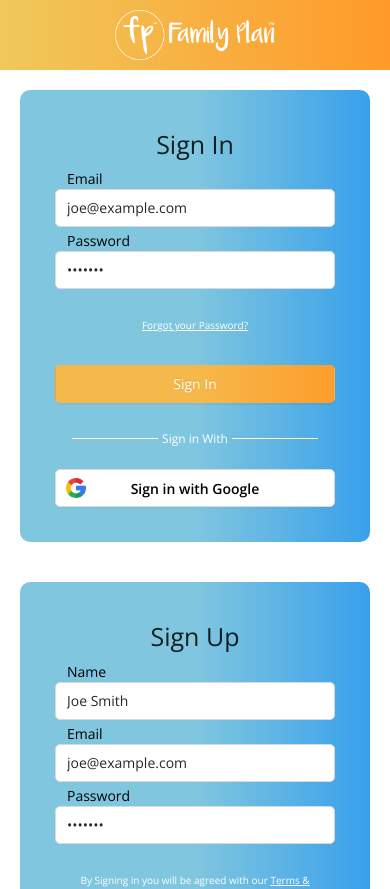
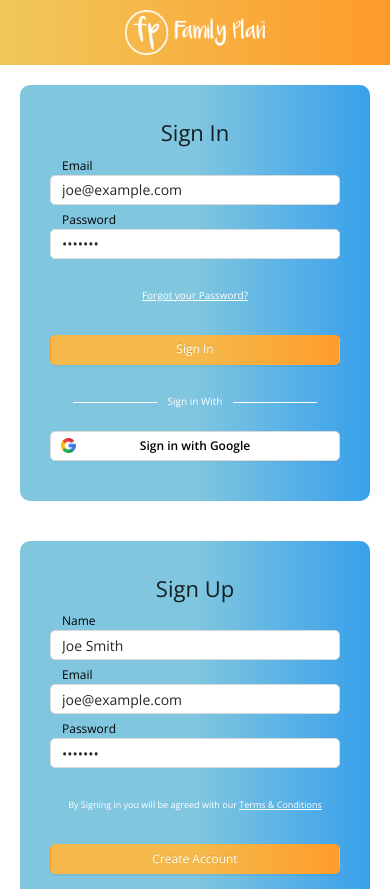
Before and after one commit to fahadcoddle/family-plan-web, a React (Create React App) app: page / in a window 390 px wide. Shown: the top 889 px of the page. Built offline with nearby package versions, Linux system fonts and the light colour scheme.

Commit message:
added responsive styles

```diff
--- a/src/Components/Datepicker.scss
+++ b/src/Components/Datepicker.scss
@@ -153,6 +153,42 @@
         background-color: #fafafa;
     }
 }
+@media (min-width: 1920px) {
+    .dateDayItem {
+        width: 60px;
+        height: 160px;
+    }
+    .dateLabel {
+        width: 53px;
+        height: 53px;
+        span {
+            font-size: 20px;
+        }
+    }
+    .dayLabel {
+        font-size: 14px;
+    }
+    .notify {
+        padding: 0px 5px;
+        span {
+            width: 12px;
+            height: 12px;
+            margin: 2px;
+        }
+    }
+}
+@media (max-width: 1919px) {
+    .dateLabel {
+        width: 45px;
+        height: 45px;
+        span {
+            font-size: 14px;
+        }
+    }
+    .dayLabel {
+        font-size: 10px;
+    }
+}
 @media (max-width: 768px) {
     .dateDayItem {
         margin: 0px 5px;
--- a/src/Header/Header.js
+++ b/src/Header/Header.js
@@ -1,7 +1,7 @@
 import React from 'react';
 import './Header.scss';
 import { Row, Col, Select } from 'antd';
-import logo from '../Assets/full-logo.png';
+import logo from '../Assets/fp-logo.png';
 import settings from '../Assets/settings.png';
 import help from '../Assets/help.png';
 import user from '../Assets/user.png';
@@ -51,7 +51,6 @@ const Header = () => {
                             </a>
                         </span>
                     </div>
-
                 </Col>
             </Row>
         </div>
--- a/src/Header/Header.scss
+++ b/src/Header/Header.scss
@@ -102,8 +102,8 @@
     @media (max-width: 768px) {
         padding: 10px;
         .logo-wrap {
-            width: 100px;
-            height: 30px;
+            width: 85px;
+            height: 25px;
         }
         .icon-wrap {
             .icon-inner {
--- a/src/Landing/Calender/Calender.js
+++ b/src/Landing/Calender/Calender.js
@@ -70,7 +70,7 @@ const Calender = () => {
                                     <span>7:10am</span>
                                     <div className="stat">
                                         <span className="list-info orange"></span>
-                                        <span className="list-info orange"></span>
+                                        <span className="list-info blue"></span>
                                     </div>
                                 </div>
                                 <div className="list-activity">
@@ -116,7 +116,7 @@ const Calender = () => {
                                     <span>7:10am</span>
                                     <div className="stat">
                                         <span className="list-info orange"></span>
-                                        <span className="list-info orange"></span>
+                                        <span className="list-info blue"></span>
                                     </div>
                                 </div>
                                 <div className="list-activity">
@@ -162,7 +162,7 @@ const Calender = () => {
                                     <span>7:10am</span>
                                     <div className="stat">
                                         <span className="list-info orange"></span>
-                                        <span className="list-info orange"></span>
+                                        <span className="list-info blue"></span>
                                     </div>
                                 </div>
                                 <div className="list-activity">
@@ -208,7 +208,7 @@ const Calender = () => {
                                     <span>7:10am</span>
                                     <div className="stat">
                                         <span className="list-info orange"></span>
-                                        <span className="list-info orange"></span>
+                                        <span className="list-info violet"></span>
                                     </div>
                                 </div>
                                 <div className="list-activity">
@@ -254,7 +254,7 @@ const Calender = () => {
                                     <span>7:10am</span>
                                     <div className="stat">
                                         <span className="list-info orange"></span>
-                                        <span className="list-info orange"></span>
+                                        <span className="list-info blue"></span>
                                     </div>
                                 </div>
                                 <div className="list-activity">
--- a/src/Landing/Calender/Calender.scss
+++ b/src/Landing/Calender/Calender.scss
@@ -212,3 +212,79 @@
     font-style: italic;
     font-weight: 300 !important;
 }
+@media (min-width: 1920px) {
+    .calender-card {
+        .list {
+            .list-day {
+                span {
+                    font-size: 20px;
+                    &:not(:first-of-type) {
+                        font-size: 14px;
+                    }
+                }
+            }
+            .list-timer {
+                span {
+                    &:first-of-type {
+                        font-size: 14px;
+                    }
+                }
+            }
+            .list-info {
+                width: 12px;
+                height: 12px;
+            }
+            .list-activity {
+                span {
+                    font-size: 14px;
+                    &:first-of-type {
+                        font-size: 18px;
+                    }
+                }
+            }
+        }
+    }
+    .card-head {
+        span {
+            font-size: 20px;
+        }
+    }
+}
+@media (max-width: 1920px) {
+    .calender-card {
+        .list {
+            .list-day {
+                span {
+                    font-size: 14px;
+                    &:not(:first-of-type) {
+                        font-size: 10px;
+                    }
+                }
+            }
+            .list-timer {
+                span {
+                    &:first-of-type {
+                        font-size: 10px;
+                    }
+                }
+            }
+            .list-info {
+                width: 9px;
+                height: 9px;
+            }
+            .list-activity {
+                span {
+                    font-size: 10px;
+                    &:first-of-type {
+                        font-size: 13px;
+                    }
+                }
+            }
+        }
+    }
+    .card-head {
+        span {
+            font-size: 14px !important;
+        }
+    }
+}
--- a/src/Landing/RecentRequest/RecentRequest.scss
+++ b/src/Landing/RecentRequest/RecentRequest.scss
@@ -166,3 +166,58 @@
 .custom-mr {
     margin-right: 10px;
 }
+
+@media (min-width: 1920px) {
+    .req {
+        &-details {
+            span {
+                font-size: 16px;
+                color: #333333;
+                &:first-of-type {
+                    font-size: 16px;
+                }
+            }
+        }
+        &-amount {
+            span {
+                font-size: 12px;
+                color: #333333;
+                &:first-of-type {
+                    font-size: 16px;
+                }
+            }
+        }
+        &-action {
+            span {
+                font-size: 14px;
+            }
+        }
+    }
+}
+@media (max-width: 1919px) {
+    .req {
+        &-details {
+            span {
+                font-size: 12px;
+                color: #333333;
+                &:first-of-type {
+                    font-size: 13px;
+                }
+            }
+        }
+        &-amount {
+            span {
+                font-size: 12px;
+                color: #333333;
+                &:first-of-type {
+                    font-size: 13px;
+                }
+            }
+        }
+        &-action {
+            span {
+                font-size: 12px;
+            }
+        }
+    }
+}
--- a/src/Landing/ToDoList/ToDoList.scss
+++ b/src/Landing/ToDoList/ToDoList.scss
@@ -49,21 +49,13 @@
                     height: 15px;
                     margin-right: 5px;
                 }
-                // &:hover {
-                //     background: transparent;
-                //     border: 1px solid rgb(240, 200, 91);
-                //     transition: all ease-in-out 0.5s;
-                //     span {
-                //         color: rgb(240, 200, 91) !important;
-                //     }
-                // }
             }
             @media (max-width: 768px) {
                 button {
                     height: 25px;
                     padding: 10px;
                     span {
-                        font-size: 10px;
+                        font-size: 10px !important;
                     }
                 }
             }
@@ -188,7 +180,7 @@
         }
     }
     &-time {
-        padding: 0px 15px;
+        padding: 0px 10px;
         span {
             font-size: 14px;
             color: #000000;
@@ -196,9 +188,6 @@
     }
     &-task {
         padding: 0px 5px;
-        // -ms-flex-preferred-size: 50%;
-        // flex-basis: 50%;
-        // max-width: 150px;
         width: 160px;
         white-space: nowrap;
         overflow: hidden;
@@ -240,11 +229,6 @@
         }
     }
     @media (max-width: 768px) {
-        &-inner {
-            span {
-                // font-size: 12px;
-            }
-        }
         &-check,
         &-more {
             width: 15px;
@@ -252,7 +236,6 @@
         }
         &-task {
             padding: 0px 5px;
-            // flex-basis: 45%;
             span {
                 font-size: 11px;
             }
@@ -297,3 +280,52 @@
 .td-card {
     height: 100%;
 }
+@media (min-width: 1920px) {
+    .td-card {
+        .list {
+            &-date {
+                span {
+                    font-size: 14px;
+                    &:first-of-type {
+                        font-size: 16px;
+                    }
+                }
+            }
+            &-time {
+                span {
+                    font-size: 16px;
+                }
+            }
+            &-task {
+                span {
+                    font-size: 16px;
+                }
+            }
+        }
+    }
+}
+@media (max-width: 1919px) {
+    .td-card {
+        .list {
+            &-date {
+                width: 65px;
+                span {
+                    font-size: 10px;
+                    &:first-of-type {
+                        font-size: 13px;
+                    }
+                }
+            }
+            &-time {
+                span {
+                    font-size: 13px;
+                }
+            }
+            &-task {
+                span {
+                    font-size: 13px;
+                }
+            }
+        }
+    }
+}
--- a/src/Signin/Signin.js
+++ b/src/Signin/Signin.js
@@ -2,7 +2,7 @@ import React, { useState } from 'react';
 import '../Signin/Signin.scss';
 import { Form, Input, Button } from 'antd';
 import img from '../Assets/google.png';
-import logo from '../Assets/full-logo.png';
+import logo from '../Assets/fp-logo.png';
 import { Link } from 'react-router-dom';
 import FloatLabel from '../Components/FloatLabel/FloatLabel';
 
@@ -38,7 +38,6 @@ const Signup = (props) => {
             </div>
             <div className="inner-signup">
                 <div className="content-wrap">
-                    <div>
                     <div className="content-card">
                         <h1>Sign In</h1>
                         <Form
@@ -53,11 +52,7 @@ const Signup = (props) => {
                             </FloatLabel>
 
                             <FloatLabel label="Password" name="password" value={password}>
-                                    <Input
-                                        value={password}
-                                        type="password"
-                                        onChange={(e) => setPassword(e.target.value)}
-                                    />
+                                <Input value={password} type="password" onChange={(e) => setPassword(e.target.value)} />
                             </FloatLabel>
                             <Form.Item {...tailLayout}>
                                 <div className="fgt-pwd">
@@ -72,7 +67,6 @@ const Signup = (props) => {
                                 </Link>
                             </Form.Item>
                         </Form>
-
                         <div className="g-link">
                             <span>Sign in With</span>
                         </div>
@@ -82,9 +76,7 @@ const Signup = (props) => {
                         </Button>
                     </div>
                 </div>
-                </div>
                 <div className="content-wrap">
-                    <div>
                     <div className="content-card">
                         <h1>Sign Up</h1>
                         <Form
@@ -103,11 +95,7 @@ const Signup = (props) => {
                             </FloatLabel>
 
                             <FloatLabel label="Password" name="password" value={password}>
-                                    <Input
-                                        value={password}
-                                        type="password"
-                                        onChange={(e) => setPassword(e.target.value)}
-                                    />
+                                <Input value={password} type="password" onChange={(e) => setPassword(e.target.value)} />
                             </FloatLabel>
                             <Form.Item {...tailLayout}>
                                 <div className="tnc">
@@ -121,7 +109,6 @@ const Signup = (props) => {
                                 </Button>
                             </Form.Item>
                         </Form>
-
                         <div className="g-link">
                             <span>Sign in With</span>
                         </div>
@@ -133,7 +120,6 @@ const Signup = (props) => {
                 </div>
             </div>
         </div>
-        </div>
     );
 };
 
--- a/src/Signin/Signin.scss
+++ b/src/Signin/Signin.scss
@@ -3,8 +3,6 @@
         margin: 80px 30px 30px 30px;
         display: flex;
         flex-direction: column;
-        // justify-content: center;
-        // align-items: center;
         text-align: center;
         min-width: 400px;
         padding: 40px 60px 60px 60px;
@@ -47,6 +45,15 @@
             }
         }
         .btn-sign-in {
+            display: -webkit-box;
+            display: -ms-flexbox;
+            display: flex;
+            -webkit-box-pack: center;
+            -ms-flex-pack: center;
+            justify-content: center;
+            -webkit-box-align: center;
+            -ms-flex-align: center;
+            align-items: center;
             background: rgb(245, 185, 75);
             background: -moz-linear-gradient(90deg, rgba(245, 185, 75, 1) 50%, rgba(254, 157, 44, 1) 100%);
             background: -webkit-linear-gradient(90deg, rgba(245, 185, 75, 1) 50%, rgba(254, 157, 44, 1) 100%);
@@ -81,6 +88,11 @@
                     &:hover {
                         text-decoration: none;
                     }
+                }
+            }
+            @media (max-width: 767px) {
+                span {
+                    font-size: 9px;
                 }
             }
         }
@@ -168,8 +180,8 @@
                 height: 100%;
             }
             @media (max-width: 768px) {
-                width: 160px;
-                height: 50px;
+                width: 140px;
+                height: 45px;
             }
         }
     }
@@ -243,17 +255,132 @@
     color: #000;
 }
 
-// .ant-input:placeholder-shown {
-//     position: absolute;
-//     top: 0;
-//     left: 0;
-//     padding: 7px 0 0 13px;
-//     transition: all 200ms;
-//     opacity: 0.5;
-// }
-// .ant-form-item-control-input-content:focus + .ant-input:placeholder-shown,
-// .ant-form-item-control-input-content:valid + .ant-input:placeholder-shown {
-//     font-size: 75%;
-//     transform: translate3d(0, -100%, 0);
-//     opacity: 1;
-// }
+@media (min-width: 1920px) {
+    .content-card {
+        h1 {
+            font-size: 30px;
+        }
+        .fgt-pwd {
+            span {
+                font-size: 12px;
+            }
+        }
+        .btn-sign-in {
+            span {
+                font-size: 18px;
+            }
+        }
+        .g-link {
+            span {
+                font-size: 18px;
+                &:before {
+                    width: 75%;
+                    right: 105px;
+                    top: 12px;
+                }
+                &:after {
+                    width: 75%;
+                    left: 105px;
+                    top: 12px;
+                }
+            }
+        }
+        .g-btn-wrap {
+            span {
+                font-size: 16px;
+            }
+        }
+    }
+}
+@media (max-width: 1919px) {
+    .content-card {
+        h1 {
+            font-size: 28px;
+        }
+        .fgt-pwd {
+            span {
+                font-size: 11px;
+            }
+        }
+        .btn-sign-in {
+            span {
+                font-size: 14px;
+            }
+        }
+        .g-link {
+            span {
+                font-size: 11px;
+                &:before {
+                    width: calc(100% + 30px);
+                    right: 65px;
+                    top: 8px;
+                }
+                &:after {
+                    width: calc(100% + 30px);
+                    left: 65px;
+                    top: 8px;
+                }
+            }
+        }
+        .g-btn-wrap {
+            span {
+                font-size: 14px;
+            }
+        }
+    }
+    .content-wrap {
+        padding: 30px 30px 40px 30px;
+    }
+}
+@media (max-width: 767px) {
+    .content-card {
+        h1 {
+            font-size: 22px;
+        }
+        .fgt-pwd {
+            span {
+                font-size: 10px;
+            }
+        }
+        .btn-sign-in {
+            height: 30px;
+            span {
+                font-size: 12px;
+            }
+        }
+        .g-link {
+            span {
+                font-size: 10px;
+                &:before {
+                    width: calc(100% + 30px);
+                    right: 65px;
+                    top: 8px;
+                }
+                &:after {
+                    width: calc(100% + 30px);
+                    left: 65px;
+                    top: 8px;
+                }
+            }
+        }
+        .g-btn-wrap {
+            height: 30px;
+            span {
+                font-size: 12px;
+            }
+            img {
+                width: 15px;
+                height: 15px;
+            }
+        }
+        .float-label {
+            input {
+                height: 30px;
+            }
+            .label {
+                font-size: 12px;
+                top: 6px !important;
+            }
+        }
+    }
+}
```
Also changed, not shown: src/Assets/fp-logo-2.png (added), src/Assets/fp-logo.png (added). Lines whose indentation alone changed are shown as unchanged.
